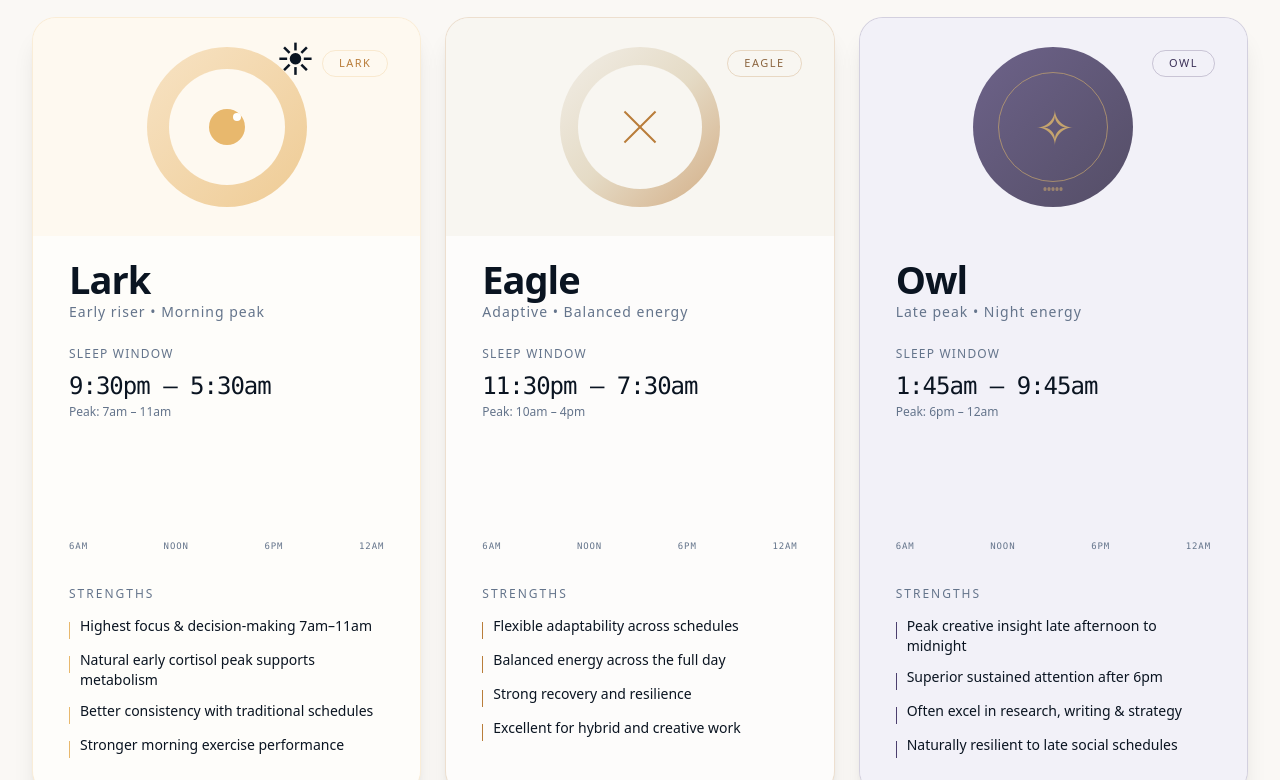
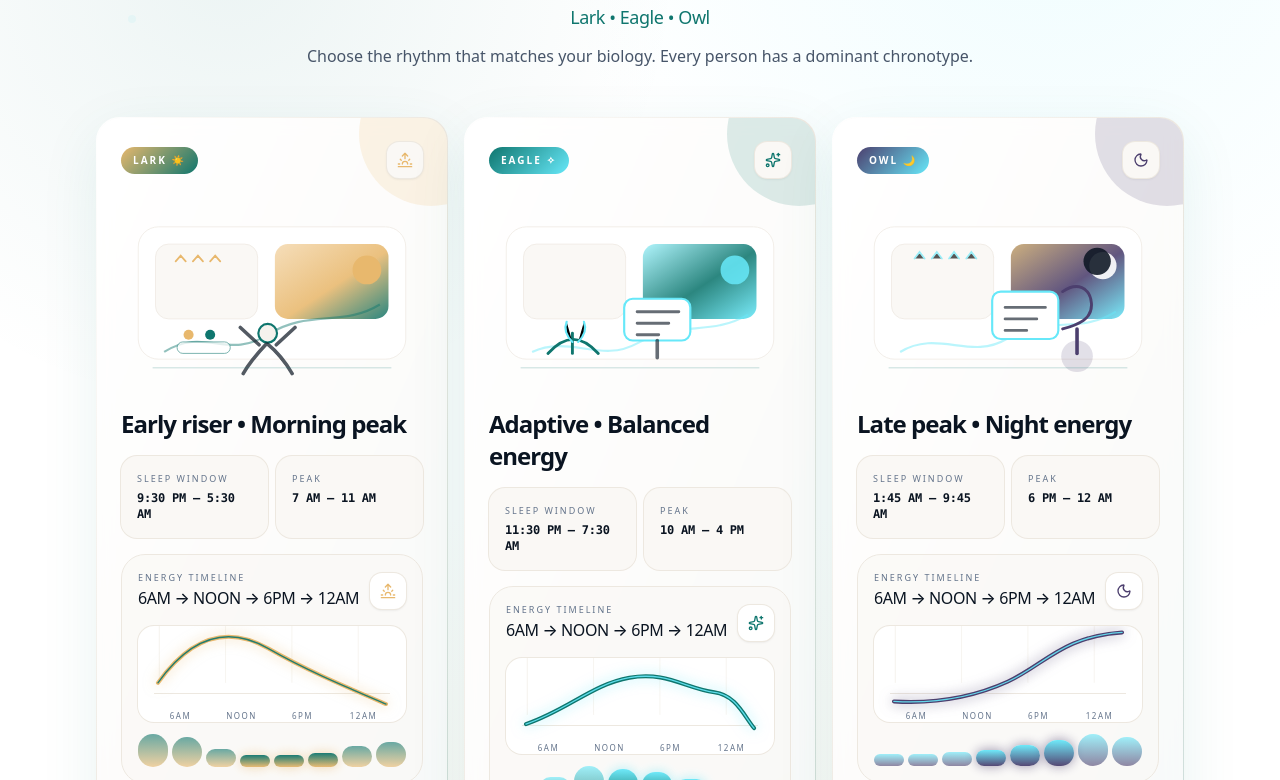
Before and after one commit to prathameshtwrwc-collab/chronotypetest, a React (Vite) app: page / in a window 1280 px wide. Shown: the part 4900-5680 px from the top of the page. Built offline with nearby package versions, Linux system fonts and the light colour scheme.

Commit message:
Improve premium chronotype section

```diff
--- a/src/components/sections/LarkEagleOwl.tsx
+++ b/src/components/sections/LarkEagleOwl.tsx
@@ -1,110 +1,269 @@
 import { motion } from 'framer-motion';
-import { larkStrengths, eagleStrengths, owlStrengths } from '../../lib/content';
+import { CheckCircle2, Moon, Sparkles, Sunrise, type LucideIcon } from 'lucide-react';
+import { eagleStrengths, larkStrengths, owlStrengths } from '../../lib/content';
 
-interface ChronoCardProps {
-  type: 'LARK' | 'EAGLE' | 'OWL';
+type ChronotypeVariant = 'lark' | 'eagle' | 'owl';
+
+type ChronoCardData = {
+  variant: ChronotypeVariant;
+  label: string;
+  Icon: LucideIcon;
   title: string;
-  subtitle: string;
-  timing: string;
+  sleepWindow: string;
   peak: string;
   strengths: string[];
-  palette: { bg: string; accent: string; text: string };
-  graphData: number[];
+  bars: number[];
+  curve: string;
+  colors: {
+    primary: string;
+    secondary: string;
+    tertiary: string;
+    soft: string;
+    glow: string;
+  };
+};
+
+const energyLabels = ['6AM', 'NOON', '6PM', '12AM'];
+
+const cards: ChronoCardData[] = [
+  {
+    variant: 'lark',
+    label: 'LARK ☀️',
+    Icon: Sunrise,
+    title: 'Early riser • Morning peak',
+    sleepWindow: '9:30 PM — 5:30 AM',
+    peak: '7 AM – 11 AM',
+    strengths: larkStrengths,
+    bars: [96, 88, 54, 19, 28, 42, 62, 74],
+    curve: 'M18 118 C72 42, 128 34, 184 66 S292 120, 362 150',
+    colors: {
+      primary: '#E8B86D',
+      secondary: '#0F766E',
+      tertiary: '#F4D9B0',
+      soft: 'rgba(232, 184, 109, 0.16)',
+      glow: 'rgba(232, 184, 109, 0.55)',
+    },
+  },
+  {
+    variant: 'eagle',
+    label: 'EAGLE ✧',
+    Icon: Sparkles,
+    title: 'Adaptive • Balanced energy',
+    sleepWindow: '11:30 PM — 7:30 AM',
+    peak: '10 AM – 4 PM',
+    strengths: eagleStrengths,
+    bars: [38, 64, 94, 86, 78, 58, 42, 34],
+    curve: 'M18 132 C82 110, 118 72, 174 62 C230 52, 258 78, 302 84 C334 88, 346 118, 362 138',
+    colors: {
+      primary: '#0F766E',
+      secondary: '#67E8F9',
+      tertiary: '#A5F3FC',
+      soft: 'rgba(15, 118, 110, 0.14)',
+      glow: 'rgba(103, 232, 249, 0.55)',
+    },
+  },
+  {
+    variant: 'owl',
+    label: 'OWL 🌙',
+    Icon: Moon,
+    title: 'Late peak • Night energy',
+    sleepWindow: '1:45 AM — 9:45 AM',
+    peak: '6 PM – 12 AM',
+    strengths: owlStrengths,
+    bars: [17, 28, 42, 48, 62, 78, 94, 87],
+    curve: 'M18 146 C86 150, 142 138, 190 116 C246 90, 272 48, 362 42',
+    colors: {
+      primary: '#4C3F6E',
+      secondary: '#67E8F9',
+      tertiary: '#C5A46E',
+      soft: 'rgba(76, 63, 110, 0.16)',
+      glow: 'rgba(76, 63, 110, 0.58)',
+    },
+  },
+];
+
+const particles = [
+  { left: 10, top: 22, duration: 8, delay: 0.2 },
+  { left: 34, top: 66, duration: 9, delay: 1.1 },
+  { left: 68, top: 18, duration: 8, delay: 0.7 },
+  { left: 88, top: 60, duration: 9, delay: 1.5 },
+];
+
+function ChronotypeIllustration({ card }: { card: ChronoCardData }) {
+  const gradientId = `illustration-gradient-${card.variant}`;
+
+  return (
+    <svg viewBox="0 0 420 220" className="h-[190px] w-full" aria-hidden="true">
+      <defs>
+        <linearGradient id={gradientId} x1="0" x2="1" y1="0" y2="1">
+          <stop offset="0%" stopColor={card.colors.tertiary} />
+          <stop offset="54%" stopColor={card.colors.primary} />
+          <stop offset="100%" stopColor={card.colors.secondary} />
+        </linearGradient>
+      </defs>
+      <rect x="24" y="18" width="372" height="184" rx="28" fill="#FFFFFF" stroke="#EDE8E0" />
+      <rect x="48" y="42" width="142" height="104" rx="18" fill="#FAF8F5" stroke="#EDE8E0" />
+      <rect x="214" y="42" width="158" height="104" rx="18" fill={`url(#${gradientId})`} opacity="0.88" />
+
+      {card.variant === 'lark' && (
+        <>
+          <circle cx="342" cy="78" r="20" fill={card.colors.primary} />
+          <path d="M60 192 C116 156, 150 204, 204 168 C260 132, 308 158, 360 126" fill="none" stroke={card.colors.secondary} strokeWidth="3" opacity="0.45" />
+          <circle cx="204" cy="166" r="13" fill="#F5F2ED" stroke={card.colors.secondary} strokeWidth="3" />
+          <path d="M202 181 C188 196, 178 208, 170 222 M204 181 C220 194, 230 208, 238 222 M192 182 L166 158 M216 182 L242 158" stroke="#0A1421" strokeWidth="5" strokeLinecap="round" opacity="0.7" />
+          <path d="M76 66 l7 -8 l7 8 M100 66 l7 -8 l7 8 M124 66 l7 -8 l7 8" fill="none" stroke={card.colors.primary} strokeWidth="2.5" strokeLinecap="round" />
+          <rect x="78" y="178" width="74" height="16" rx="8" fill="#FFFFFF" stroke={card.colors.secondary} opacity="0.75" />
+          <circle cx="94" cy="168" r="7" fill={card.colors.primary} />
+          <circle cx="124" cy="168" r="7" fill={card.colors.secondary} />
+        </>
+      )}
+
+      {card.variant === 'eagle' && (
+        <>
+          <circle cx="342" cy="78" r="20" fill={card.colors.secondary} opacity="0.86" />
+          <path d="M60 192 C112 168, 156 208, 206 180 C264 148, 310 170, 360 140" fill="none" stroke={card.colors.secondary} strokeWidth="3" opacity="0.45" />
+          <rect x="188" y="118" width="92" height="58" rx="12" fill="#FFFFFF" stroke={card.colors.secondary} strokeWidth="3" />
+          <path d="M206 136 H264 M206 152 H250 M206 168 H236" stroke="#0A1421" strokeWidth="4" strokeLinecap="round" opacity="0.62" />
+          <path d="M234 176 V200" stroke="#0A1421" strokeWidth="5" strokeLinecap="round" opacity="0.62" />
+          <path d="M82 194 C106 168, 128 168, 152 194" fill="none" stroke={card.colors.primary} strokeWidth="4" strokeLinecap="round" />
+          <path d="M116 194 V166" stroke={card.colors.primary} strokeWidth="4" strokeLinecap="round" />
+          <path d="M116 178 C108 170, 104 160, 108 150 M124 178 C132 170, 136 160, 132 150" stroke={card.colors.secondary} strokeWidth="3" strokeLinecap="round" />
+        </>
+      )}
+
+      {card.variant === 'owl' && (
+        <>
+          <circle cx="342" cy="72" r="19" fill="#FFFFFF" opacity="0.9" />
+          <circle cx="334" cy="66" r="19" fill="#0D1624" opacity="0.88" />
+          <path d="M60 192 C112 160, 158 204, 208 174 C264 140, 310 168, 360 136" fill="none" stroke={card.colors.secondary} strokeWidth="3" opacity="0.45" />
+          <rect x="188" y="108" width="92" height="66" rx="12" fill="#FFFFFF" stroke={card.colors.secondary} strokeWidth="3" />
+          <path d="M206 130 H262 M206 146 H250 M206 162 H236" stroke="#0A1421" strokeWidth="4" strokeLinecap="round" opacity="0.62" />
+          <path d="M286 108 C306 94, 324 102, 326 124 C328 146, 308 154, 286 160" fill="none" stroke={card.colors.primary} strokeWidth="4" strokeLinecap="round" />
+          <path d="M306 160 V194" stroke={card.colors.primary} strokeWidth="5" strokeLinecap="round" />
+          <circle cx="306" cy="198" r="22" fill={card.colors.primary} opacity="0.16" />
+          <path d="M80 62 l7 -9 l7 9 M104 62 l7 -9 l7 9 M128 62 l7 -9 l7 9 M152 62 l7 -9 l7 9" stroke={card.colors.secondary} strokeWidth="2.5" strokeLinecap="round" opacity="0.65" />
+        </>
+      )}
+
+      <path d="M44 214 H376" stroke="rgba(15,118,110,0.16)" strokeWidth="2" />
+    </svg>
+  );
 }
 
-function ChronoCard({ type, title, subtitle, timing, peak, strengths, palette, graphData }: ChronoCardProps) {
+function EnergyTimeline({ card }: { card: ChronoCardData }) {
   return (
-    <motion.div
-      whileHover={{ y: -4 }}
-      className="rounded-3xl overflow-hidden border shadow-xl flex flex-col h-full"
-      style={{ background: palette.bg, borderColor: palette.accent + '30' }}
-    >
-      {/* 3D-Inspired Header with Illustration Area */}
-      <div className="relative h-[218px] flex items-center justify-center overflow-hidden" style={{ background: palette.bg }}>
-        {/* Custom 3D-like celestial illustration */}
-        <div className="relative w-40 h-40">
-          {type === 'LARK' && (
-            <>
-              <div className="absolute inset-0 rounded-full bg-gradient-to-br from-[#F4D9B0] to-[#E8B86D] opacity-70" />
-              <div className="absolute inset-[22px] rounded-full bg-[#FEF9F0] flex items-center justify-center">
-                <div className="w-9 h-9 rounded-full bg-[#E8B86D] relative">
-                  <div className="absolute top-1 right-1 w-2 h-2 bg-white rounded-full" />
-                </div>
-              </div>
-              <div className="absolute -top-2 -right-2 text-4xl">☀︎</div>
-            </>
-          )}
-          {type === 'EAGLE' && (
-            <>
-              <div className="absolute inset-0 rounded-full bg-gradient-to-br from-[#EDE8E0] via-[#D8C9A9] to-[#B97D3A] opacity-60" />
-              <div className="absolute inset-[18px] rounded-full bg-[#F8F6F1] flex items-center justify-center">
-                <div className="w-11 h-[2px] bg-[#B97D3A] rotate-45" />
-                <div className="w-11 h-[2px] bg-[#B97D3A] -rotate-45 absolute" />
-              </div>
-            </>
-          )}
-          {type === 'OWL' && (
-            <>
-              <div className="absolute inset-0 rounded-full bg-gradient-to-br from-[#4C3F6E] to-[#2D2542] opacity-80" />
-              <div className="absolute inset-[25px] rounded-full border border-[#C5A46E]/70 flex items-center justify-center">
-                <div className="text-[#C5A46E] text-5xl tracking-[-3px] font-light">✧</div>
-              </div>
-              <div className="absolute bottom-4 left-1/2 -translate-x-1/2 flex gap-px">
-                {Array.from({ length: 5 }).map((_, i) => <div key={i} className="w-[3px] h-1 bg-[#C5A46E]/60 rounded" />)}
-              </div>
-            </>
-          )}
+    <div className="rounded-3xl border border-[#EDE8E0] bg-[#FAF8F5]/70 p-4">
+      <div className="mb-4 flex items-center justify-between">
+        <div>
+          <div className="text-[9px] font-medium uppercase tracking-[2px] text-[#64748B]">Energy timeline</div>
+          <div className="mt-0.5 font-medium tracking-tight text-[#0A1421]">6AM → NOON → 6PM → 12AM</div>
         </div>
-
-        <div className="absolute top-8 right-8 text-[11px] tracking-[1.5px] px-4 py-1 rounded-full border" style={{ borderColor: palette.accent + '40', color: palette.text }}>
-          {type}
+        <div className="flex h-9 w-9 items-center justify-center rounded-xl bg-white shadow-sm ring-1 ring-[#EDE8E0]">
+          <card.Icon className="h-4 w-4" style={{ color: card.colors.primary }} />
         </div>
       </div>
 
-      <div className="px-9 pb-9 pt-6 flex-1 flex flex-col bg-white/70" style={{ background: type === 'OWL' ? '#F2F1F8' : undefined }}>
-        <div>
-          <div className="font-semibold tracking-[-1px] text-[38px] text-[#0A1421] leading-none mb-1">{title}</div>
-          <div className="text-sm tracking-[1px] text-[#64748B] mb-6">{subtitle}</div>
+      <div className="relative h-[96px] overflow-hidden rounded-2xl bg-white p-3 ring-1 ring-[#EDE8E0]">
+        <div className="absolute inset-x-4 bottom-7 h-px bg-[#EDE8E0]" />
+        <svg viewBox="0 0 380 140" className="absolute inset-x-2 bottom-4 h-[110px] w-[calc(100%-16px)] overflow-visible">
+          <path d="M20 118 V20" stroke="rgba(237,232,224,0.95)" strokeWidth="1" />
+          <path d="M120 118 V20" stroke="rgba(237,232,224,0.72)" strokeWidth="1" />
+          <path d="M220 118 V20" stroke="rgba(237,232,224,0.72)" strokeWidth="1" />
+          <path d="M320 118 V20" stroke="rgba(237,232,224,0.72)" strokeWidth="1" />
+          <motion.path
+            d={card.curve}
+            fill="none"
+            stroke={card.colors.primary}
+            strokeWidth="6"
+            strokeLinecap="round"
+            initial={{ pathLength: 0, opacity: 0.45 }}
+            whileInView={{ pathLength: 1, opacity: 1 }}
+            transition={{ duration: 0.9, ease: 'easeInOut' }}
+            style={{ filter: `drop-shadow(0 0 10px ${card.colors.glow})` }}
+          />
+          <path d={card.curve} fill="none" stroke={card.colors.secondary} strokeWidth="2" strokeLinecap="round" opacity="0.9" />
+        </svg>
+
+        <div className="absolute bottom-0 left-0 right-0 grid grid-cols-4 px-3 text-[8px] font-medium uppercase tracking-[1.5px] text-[#64748B]">
+          {energyLabels.map(label => (
+            <div key={label} className="text-center">{label}</div>
+          ))}
+        </div>
+      </div>
+
+      <div className="mt-3 grid grid-cols-8 items-end gap-1">
+        {card.bars.map((bar, index) => (
+          <div
+            key={index}
+            className="w-full rounded-full"
+            style={{
+              height: `${Math.max(12, bar * 0.34)}px`,
+              background: `linear-gradient(180deg, ${card.colors.secondary}, ${card.colors.primary})`,
+              opacity: index > 2 && index < 6 ? 0.95 : 0.62,
+              boxShadow: index > 2 && index < 6 ? `0 0 12px ${card.colors.glow}` : undefined,
+            }}
+          />
+        ))}
+      </div>
+    </div>
+  );
+}
+
+function ChronoCard({ card }: { card: ChronoCardData }) {
+  return (
+    <motion.div
+      whileHover={{ y: -4, scale: 1.015 }}
+      transition={{ duration: 0.18 }}
+      className="group relative rounded-[1.5rem] p-px bg-gradient-to-br from-white via-[#EDE8E0] to-[#0F766E]/25 shadow-[0_18px_60px_rgba(15,118,110,0.09)] hover:shadow-[0_24px_70px_rgba(15,118,110,0.14)]"
+    >
+      <div className="relative overflow-hidden rounded-[1.5rem] bg-white/85 p-6 backdrop-blur-sm">
+        <div className="absolute -right-14 -top-14 h-36 w-36 rounded-full" style={{ background: card.colors.soft }} />
+        <div className="absolute left-6 top-6 right-6 flex items-center justify-between">
+          <motion.div
+            whileHover={{ scale: 1.04 }}
+            className="flex items-center gap-2 rounded-full px-3 py-1.5 text-[10px] font-semibold uppercase tracking-[2px] text-white"
+            style={{ background: `linear-gradient(135deg, ${card.colors.primary}, ${card.colors.secondary})` }}
+          >
+            {card.label}
+          </motion.div>
+          <motion.div
+            whileHover={{ scale: 1.08, rotate: 8 }}
+            className="flex h-9 w-9 items-center justify-center rounded-xl bg-[#FAF8F5] shadow-sm ring-1 ring-[#EDE8E0]"
+          >
+            <card.Icon className="h-4 w-4" style={{ color: card.colors.primary }} />
+          </motion.div>
         </div>
 
-        {/* Sleep Timing */}
-        <div className="mb-8">
-          <div className="text-xs tracking-widest mb-2 text-[#64748B]">SLEEP WINDOW</div>
-          <div className="font-mono text-2xl tracking-[-1px] text-[#0A1421]">{timing}</div>
-          <div className="text-xs mt-0.5 text-[#64748B]">{peak}</div>
+        <div className="pt-14">
+          <ChronotypeIllustration card={card} />
         </div>
 
-        {/* Energy Graph — Completely Unique per Card */}
-        <div className="mb-8">
-          <div className="flex justify-between items-end h-20 mb-1 gap-1">
-            {graphData.map((val, i) => (
-              <div key={i} className="flex-1 flex flex-col justify-end items-center">
-                <div
-                  className="w-full rounded-t transition-all"
-                  style={{
-                    height: `${val}%`,
-                    background: type === 'LARK' ? '#E8B86D' : type === 'EAGLE' ? '#B97D3A' : '#4C3F6E',
-                    opacity: 0.85 + (i * 0.03)
-                  }}
-                />
-              </div>
-            ))}
+        <div className="mt-5">
+          <h3 className="text-2xl font-semibold tracking-[-0.04em] text-[#0A1421]">{card.title}</h3>
+        </div>
+
+        <div className="mt-4 grid grid-cols-2 gap-2">
+          <div className="rounded-2xl bg-[#FAF8F5] p-4 ring-1 ring-[#EDE8E0]">
+            <div className="text-[9px] font-medium uppercase tracking-[2px] text-[#64748B]">Sleep window</div>
+            <div className="mt-1 font-mono text-xs font-semibold tracking-[-0.02em] text-[#0A1421]">{card.sleepWindow}</div>
           </div>
-          <div className="flex justify-between text-[9px] text-[#64748B] font-mono tracking-widest pt-1">
-            <div>6AM</div><div>NOON</div><div>6PM</div><div>12AM</div>
+          <div className="rounded-2xl bg-[#FAF8F5] p-4 ring-1 ring-[#EDE8E0]">
+            <div className="text-[9px] font-medium uppercase tracking-[2px] text-[#64748B]">Peak</div>
+            <div className="mt-1 font-mono text-xs font-semibold tracking-[-0.02em] text-[#0A1421]">{card.peak}</div>
           </div>
         </div>
 
-        <div>
-          <div className="uppercase tracking-[2px] text-xs text-[#64748B] mb-3.5">STRENGTHS</div>
-          <ul className="space-y-[11px] text-sm">
-            {strengths.map((s, idx) => (
-              <li key={idx} className="flex items-start gap-2.5 text-[#0A1421]">
-                <span className="block w-px h-[17px] mt-1.5" style={{ background: palette.accent }} />
-                {s}
-              </li>
-            ))}
-          </ul>
+        <div className="mt-4">
+          <EnergyTimeline card={card} />
+        </div>
+
+        <div className="mt-4 space-y-2">
+          {card.strengths.map(strength => (
+            <div key={strength} className="flex items-start gap-2 text-xs leading-relaxed text-[#334155]">
+              <CheckCircle2 className="mt-0.5 h-3.5 w-3.5 shrink-0" style={{ color: card.colors.primary }} />
+              <span>{strength}</span>
+            </div>
+          ))}
         </div>
       </div>
     </motion.div>
@@ -113,47 +272,75 @@ function ChronoCard({ type, title, subtitle, timing, peak, strengths, palette, g
 
 export function LarkEagleOwl() {
   return (
-    <section className="section-light py-20 border-b border-[#EDE8E0]">
-      <div className="max-w-7xl mx-auto px-8">
-        <div className="text-center mb-16">
-          <div className="uppercase text-[#0F766E] text-xs tracking-[4px]">THREE PRIMARY ARCHETYPES</div>
-          <h3 className="font-semibold text-[46px] tracking-[-0.04em] text-[#0A1421] mt-1">Lark / Eagle / Owl</h3>
-          <p className="text-[#64748B] max-w-xs mx-auto mt-4 text-sm">Choose the rhythm that matches your biology. Every person has a dominant chronotype.</p>
+    <motion.section
+      initial={{ opacity: 0 }}
+      whileInView={{ opacity: 1 }}
+      transition={{ duration: 0.45 }}
+      viewport={{ once: true, margin: '-60px' }}
+      className="relative w-full overflow-hidden bg-white py-16 sm:py-20"
+    >
+      <div className="absolute inset-0 bg-[radial-gradient(circle_at_18%_18%,rgba(15,118,110,0.08),transparent_30%),radial-gradient(circle_at_82%_12%,rgba(103,232,249,0.10),transparent_32%),radial-gradient(circle_at_50%_92%,rgba(232,184,109,0.08),transparent_34%)]" />
+
+      {particles.map((particle, index) => (
+        <motion.span
+          key={index}
+          className="absolute z-10 h-2 w-2 rounded-full bg-[#67E8F9]/40"
+          style={{ left: `${particle.left}%`, top: `${particle.top}%` }}
+          animate={{ y: [0, -14, 0], opacity: [0.16, 0.55, 0.16] }}
+          transition={{ duration: particle.duration, repeat: Infinity, delay: particle.delay }}
+        />
+      ))}
+
+      <div className="relative z-20 mx-auto max-w-6xl px-8">
+        <div className="mx-auto max-w-3xl text-center">
+          <motion.div
+            initial={{ opacity: 0, y: 10 }}
+            whileInView={{ opacity: 1, y: 0 }}
+            transition={{ duration: 0.35 }}
+            className="inline-flex items-center gap-2 rounded-full border border-[#EDE8E0] bg-white/85 px-4 py-1.5 text-[10px] font-medium uppercase tracking-[3px] text-[#0F766E] shadow-sm"
+          >
+            Biological Rhythm Profiles
+          </motion.div>
+          <motion.h2
+            initial={{ opacity: 0, y: 12 }}
+            whileInView={{ opacity: 1, y: 0 }}
+            transition={{ duration: 0.4 }}
+            className="mt-5 text-[clamp(2.4rem,5.4vw,4.8rem)] font-semibold leading-[0.94] tracking-[-0.055em] text-[#0A1421]"
+          >
+            Three Primary Chronotypes
+          </motion.h2>
+          <motion.p
+            initial={{ opacity: 0, y: 10 }}
+            whileInView={{ opacity: 1, y: 0 }}
+            transition={{ duration: 0.4, delay: 0.05 }}
+            className="mx-auto mt-4 max-w-2xl text-lg font-medium tracking-tight text-[#0F766E]"
+          >
+            Lark • Eagle • Owl
+          </motion.p>
+          <motion.p
+            initial={{ opacity: 0, y: 10 }}
+            whileInView={{ opacity: 1, y: 0 }}
+            transition={{ duration: 0.4, delay: 0.1 }}
+            className="mx-auto mt-3 max-w-2xl text-sm leading-relaxed text-[#475569] sm:text-base"
+          >
+            Choose the rhythm that matches your biology. Every person has a dominant chronotype.
+          </motion.p>
         </div>
 
-        <div className="grid lg:grid-cols-3 gap-6">
-          <ChronoCard
-            type="LARK"
-            title="Lark"
-            subtitle="Early riser • Morning peak"
-            timing="9:30pm — 5:30am"
-            peak="Peak: 7am – 11am"
-            strengths={larkStrengths}
-            palette={{ bg: '#FEF9F0', accent: '#E8B86D', text: '#B97D3A' }}
-            graphData={[96, 88, 54, 19]}
-          />
-          <ChronoCard
-            type="EAGLE"
-            title="Eagle"
-            subtitle="Adaptive • Balanced energy"
-            timing="11:30pm — 7:30am"
-            peak="Peak: 10am – 4pm"
-            strengths={eagleStrengths}
-            palette={{ bg: '#F8F6F1', accent: '#B97D3A', text: '#8C6640' }}
-            graphData={[38, 94, 79, 42]}
-          />
-          <ChronoCard
-            type="OWL"
-            title="Owl"
-            subtitle="Late peak • Night energy"
-            timing="1:45am — 9:45am"
-            peak="Peak: 6pm – 12am"
-            strengths={owlStrengths}
-            palette={{ bg: '#F2F1F8', accent: '#4C3F6E', text: '#3C3158' }}
-            graphData={[17, 48, 94, 87]}
-          />
+        <div className="mt-12 grid gap-4 lg:grid-cols-3">
+          {cards.map((card, index) => (
+            <motion.div
+              key={card.variant}
+              initial={{ opacity: 0, y: 18 }}
+              whileInView={{ opacity: 1, y: 0 }}
+              transition={{ duration: 0.45, delay: index * 0.06 }}
+              viewport={{ once: true, margin: '-40px' }}
+            >
+              <ChronoCard card={card} />
+            </motion.div>
+          ))}
         </div>
       </div>
-    </section>
+    </motion.section>
   );
 }
```
